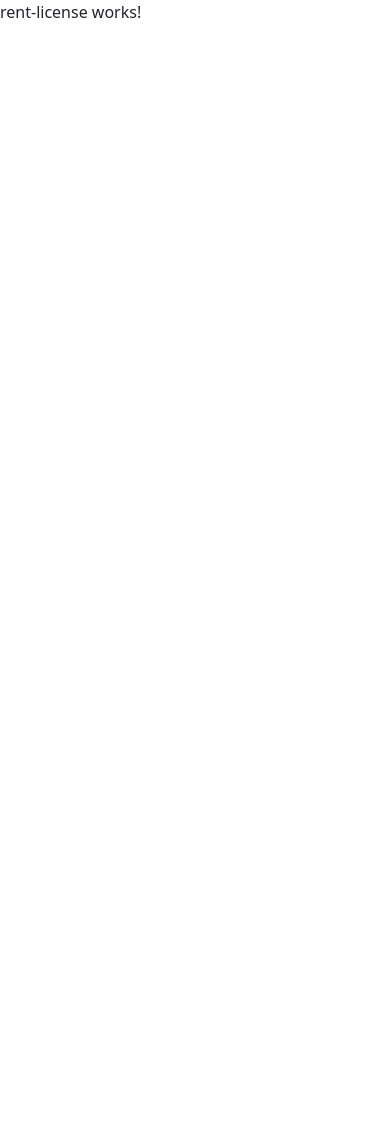
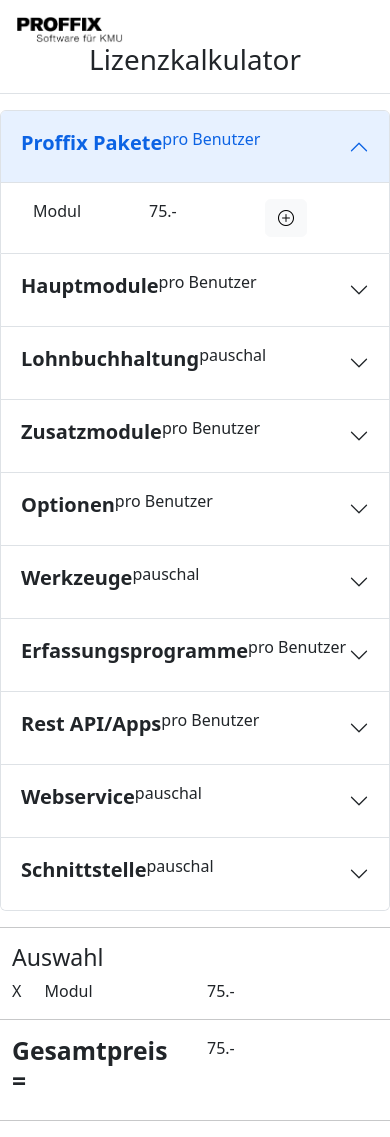
Before and after one commit to nicivd/nicivd.github.io, an Angular app: page /rent-license in a window 390 px wide. Before the commit the page ends 844 px from the top, so only its background shows below. Built offline with nearby package versions, Linux system fonts and the light colour scheme.

Commit message:
rent-lisence page responsiv

```diff
--- a/src/app/home/home.component.html
+++ b/src/app/home/home.component.html
@@ -18,7 +18,7 @@
           <img class="img-fluid img-thumbnail" style="max-width: 80%;" src="../assets/px5_Logo.jpg" alt="">
           <h1 class="card-title">Proffix Module mieten</h1>
 
-          <button type="button" class="btn btn-lg btn-block btn-outline-dark"><i
+          <button type="button" class="btn btn-lg btn-block btn-outline-dark" (click)="navigateToRentLicense()"><i
               class="bi bi-arrow-right-circle"></i></button>
         </div>
       </div>
--- a/src/app/home/home.component.ts
+++ b/src/app/home/home.component.ts
@@ -1,15 +1,18 @@
 import { Component, OnInit } from '@angular/core';
+import { Router } from '@angular/router';
 
 @Component({
   selector: 'app-home',
   templateUrl: './home.component.html',
   styleUrls: ['./home.component.scss']
 })
-export class HomeComponent implements OnInit {
+export class HomeComponent {
 
-  constructor() { }
+  constructor(private router: Router) { }
 
-  ngOnInit(): void {
+  navigateToRentLicense() {
+    this.router.navigate(['/rent-license']);
   }
 
+
 }
--- a/src/app/rent-license/rent-license.component.html
+++ b/src/app/rent-license/rent-license.component.html
@@ -1 +1,263 @@
-<p>rent-license works!</p>
+<head>
+  <meta charset="utf-8">
+  <meta name="viewport" content="width=device-width, initial-scale=1, shrink-to-fit=no">
+  <link rel="canonical" href="https://getbootstrap.com/docs/4.0/examples/pricing/">
+</head>
+
+<body>
+
+  <div class="p-3 px-md-4 mb-3 border-bottom box-shadow">
+    <img class="img-fluid float-left" style="max-width: 30%;" src=" ../assets/Proffix_Logo.png" alt="">
+    <h1 class="my-0 font-weight-bold text-center">Lizenzkalkulator</h1>
+  </div>
+
+  <ngb-accordion #acc="ngbAccordion" activeIds="ngb-panel-0">
+    <ngb-panel>
+      <ng-template ngbPanelTitle>
+        <h5><b>Proffix Pakete</b></h5>
+        <p>pro Benutzer</p>
+      </ng-template>
+      <ng-template ngbPanelContent>
+        <div class="container">
+          <div class="row">
+            <div class="col">
+              Modul
+            </div>
+            <div class="col">
+              75.-
+            </div>
+            <div class="col">
+              <button type="button" class="btn btn-light"><i class="bi bi-plus-circle"></i></button>
+            </div>
+          </div>
+        </div>
+      </ng-template>
+    </ngb-panel>
+    <ngb-panel>
+      <ng-template ngbPanelTitle>
+        <h5><b>Hauptmodule</b></h5>
+        <p>pro Benutzer</p>
+      </ng-template>
+      <ng-template ngbPanelContent>
+        <div class="container">
+          <div class="row">
+            <div class="col">
+              Modul
+            </div>
+            <div class="col">
+              75.-
+            </div>
+            <div class="col">
+              <button type="button" class="btn btn-light"><i class="bi bi-plus-circle"></i></button>
+            </div>
+          </div>
+        </div>
+      </ng-template>
+    </ngb-panel>
+    <ngb-panel>
+      <ng-template ngbPanelTitle>
+        <h5><b>Lohnbuchhaltung</b></h5>
+        <p>pauschal</p>
+      </ng-template>
+      <ng-template ngbPanelContent>
+        <div class="container">
+          <div class="row">
+            <div class="col">
+              Modul
+            </div>
+            <div class="col">
+              75.-
+            </div>
+            <div class="col">
+              <button type="button" class="btn btn-light"><i class="bi bi-plus-circle"></i></button>
+            </div>
+          </div>
+        </div>
+      </ng-template>
+    </ngb-panel>
+    <ngb-panel>
+      <ng-template ngbPanelTitle>
+        <h5><b>Zusatzmodule</b></h5>
+        <p>pro Benutzer</p>
+      </ng-template>
+      <ng-template ngbPanelContent>
+        <div class="container">
+          <div class="row">
+            <div class="col">
+              Modul
+            </div>
+            <div class="col">
+              75.-
+            </div>
+            <div class="col">
+              <button type="button" class="btn btn-light"><i class="bi bi-plus-circle"></i></button>
+            </div>
+          </div>
+        </div>
+      </ng-template>
+    </ngb-panel>
+    <ngb-panel>
+      <ng-template ngbPanelTitle>
+        <h5><b>Optionen</b></h5>
+        <p>pro Benutzer</p>
+      </ng-template>
+      <ng-template ngbPanelContent>
+        <div class="container">
+          <div class="row">
+            <div class="col">
+              Modul
+            </div>
+            <div class="col">
+              75.-
+            </div>
+            <div class="col">
+              <button type="button" class="btn btn-light"><i class="bi bi-plus-circle"></i></button>
+            </div>
+          </div>
+        </div>
+      </ng-template>
+    </ngb-panel>
+    <ngb-panel>
+      <ng-template ngbPanelTitle>
+        <h5><b>Werkzeuge</b></h5>
+        <p>pauschal</p>
+      </ng-template>
+      <ng-template ngbPanelContent>
+        <div class="container">
+          <div class="row">
+            <div class="col">
+              Modul
+            </div>
+            <div class="col">
+              75.-
+            </div>
+            <div class="col">
+              <button type="button" class="btn btn-light"><i class="bi bi-plus-circle"></i></button>
+            </div>
+          </div>
+        </div>
+      </ng-template>
+    </ngb-panel>
+    <ngb-panel>
+      <ng-template ngbPanelTitle>
+        <h5><b>Erfassungsprogramme</b></h5>
+        <p>pro Benutzer</p>
+      </ng-template>
+      <ng-template ngbPanelContent>
+        <div class="container">
+          <div class="row">
+            <div class="col">
+              Modul
+            </div>
+            <div class="col">
+              75.-
+            </div>
+            <div class="col">
+              <button type="button" class="btn btn-light"><i class="bi bi-plus-circle"></i></button>
+            </div>
+          </div>
+        </div>
+      </ng-template>
+    </ngb-panel>
+    <ngb-panel>
+      <ng-template ngbPanelTitle>
+        <h5><b>Rest API/Apps</b></h5>
+        <p>pro Benutzer</p>
+      </ng-template>
+      <ng-template ngbPanelContent>
+        <div class="container">
+          <div class="row">
+            <div class="col">
+              Modul
+            </div>
+            <div class="col">
+              75.-
+            </div>
+            <div class="col">
+              <button type="button" class="btn btn-light"><i class="bi bi-plus-circle"></i></button>
+            </div>
+          </div>
+        </div>
+      </ng-template>
+    </ngb-panel>
+    <ngb-panel>
+      <ng-template ngbPanelTitle>
+        <h5><b>Webservice</b></h5>
+        <p>pauschal</p>
+      </ng-template>
+      <ng-template ngbPanelContent>
+        <div class="container">
+          <div class="row">
+            <div class="col">
+              Modul
+            </div>
+            <div class="col">
+              75.-
+            </div>
+            <div class="col">
+              <button type="button" class="btn btn-light"><i class="bi bi-plus-circle"></i></button>
+            </div>
+          </div>
+        </div>
+      </ng-template>
+    </ngb-panel>
+    <ngb-panel>
+      <ng-template ngbPanelTitle>
+        <h5><b>Schnittstelle</b></h5>
+        <p>pauschal</p>
+      </ng-template>
+      <ng-template ngbPanelContent>
+        <div class="container">
+          <div class="row">
+            <div class="col">
+              Modul
+            </div>
+            <div class="col">
+              75.-
+            </div>
+            <div class="col">
+              <button type="button" class="btn btn-light"><i class="bi bi-plus-circle"></i></button>
+            </div>
+          </div>
+        </div>
+      </ng-template>
+    </ngb-panel>
+
+  </ngb-accordion>
+
+  <hr>
+
+
+  <div class="container">
+    <div class="row">
+      <div class="col">
+        <h3>Auswahl</h3>
+      </div>
+    </div>
+    <div class="row">
+      <div class="col-1">
+        X
+      </div>
+      <div class="col-5">
+        Modul
+      </div>
+      <div class="col-2">
+        75.-
+      </div>
+    </div>
+  </div>
+  <hr>
+
+
+  <div class="container">
+    <div class="row">
+      <div class="col">
+        <h2><b>Gesamtpreis =</b></h2>
+      </div>
+      <div class="col sm-2">
+        75.-
+      </div>
+    </div>
+  </div>
+
+  <hr>
```
